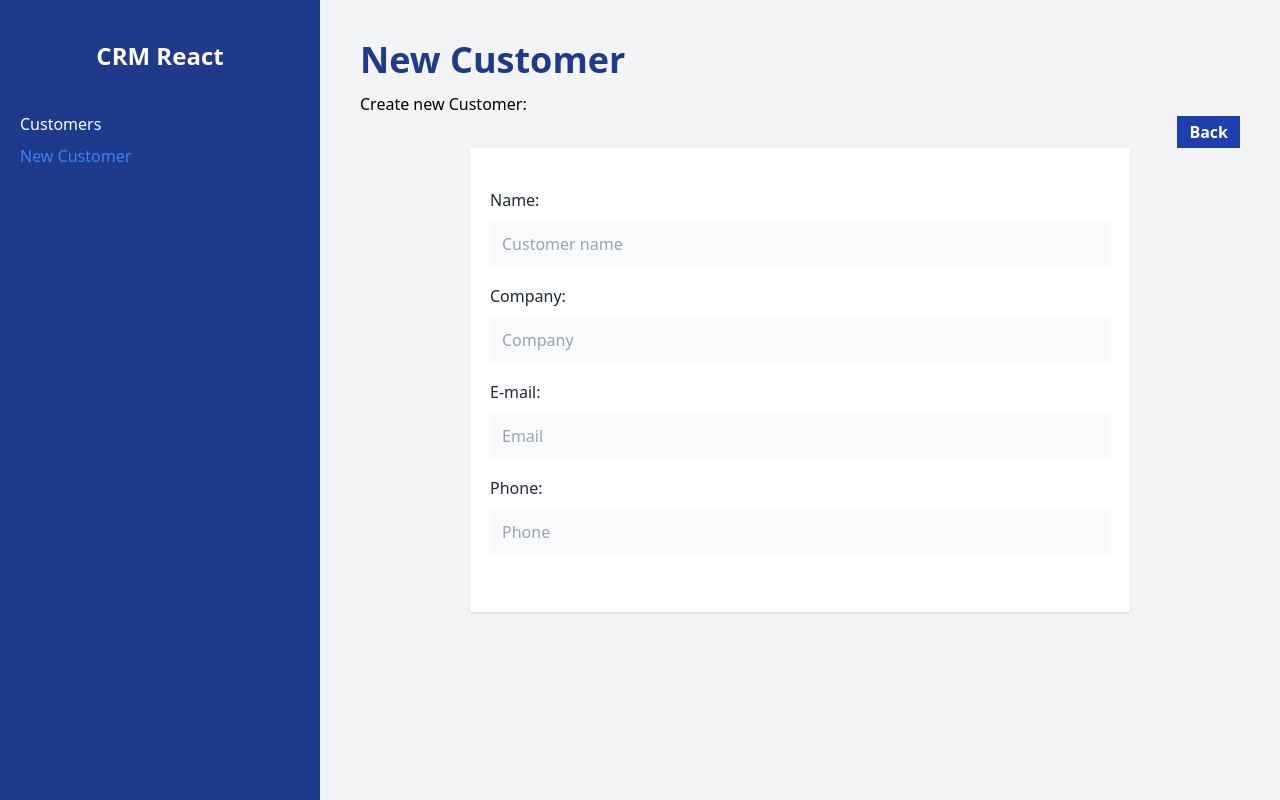
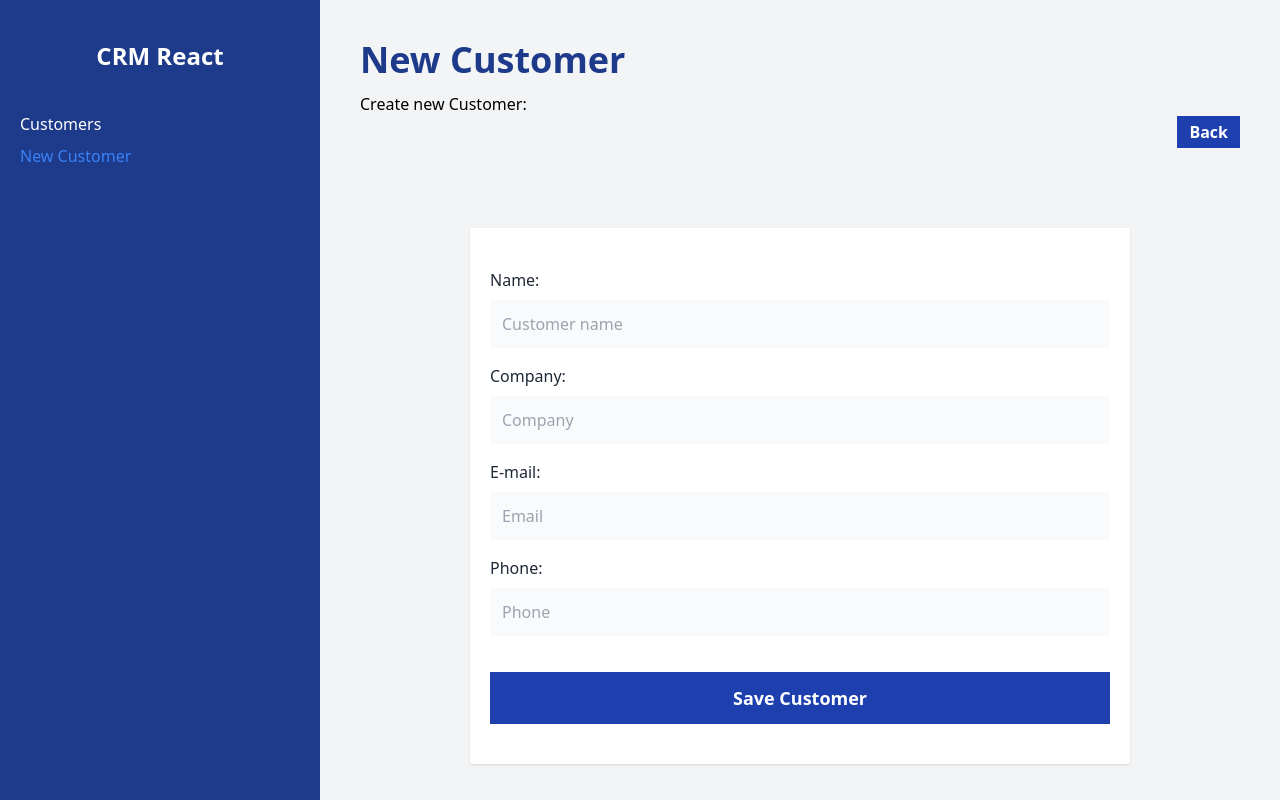
Before and after one commit to fribas84/react-router-crm, a React (Vite) app: page /customers/new in a window 1280 px wide. Built offline with nearby package versions, Linux system fonts and the light colour scheme.

Commit message:
error handling in form

```diff
--- /dev/null
+++ b/src/components/Error.jsx
@@ -0,0 +1,10 @@
+
+const Error = ({children}) => {
+  return (
+    <div className="text-center my-4 bg-red-600 text-white font-bold p-3">
+        {children}
+    </div>
+  )
+}
+
+export default Error
--- a/src/main.jsx
+++ b/src/main.jsx
@@ -3,7 +3,7 @@ import ReactDOM from 'react-dom/client';
 import './index.css';
 import {createBrowserRouter,RouterProvider} from 'react-router-dom';
 import Layout from './components/Layout';
-import { NewCustomer } from './pages/NewCustomer';
+import { NewCustomer,action as actionNewCustomer } from './pages/NewCustomer';
 import { Index, loader as customerLoader } from './pages/Index';
 
 const router = createBrowserRouter([
@@ -18,7 +18,8 @@ const router = createBrowserRouter([
       },
       {
         path: '/customers/new',
-        element: <NewCustomer />
+        element: <NewCustomer />,
+        action: actionNewCustomer
       }
     ]
   },
--- a/src/pages/NewCustomer.jsx
+++ b/src/pages/NewCustomer.jsx
@@ -1,7 +1,26 @@
-import {useNavigate} from 'react-router-dom';
+import { useNavigate, Form, useActionData} from 'react-router-dom';
 import CustomerForm from '../components/CustomerForm';
+import Error from '../components/Error';
+
+export const action = async ({request})=>{
+    const formData = await request.formData();
+    const data = Object.fromEntries(formData);
+    const errors = [];
+    if(Object.values(data).includes('')){
+        errors.push('All fields are mandatory!');
+    }
+
+    if(errors.length){
+        return errors;
+    }
+    return null;
+}
+
 export const NewCustomer = () => {
     const navigate = useNavigate();
+    const errors = useActionData();
+
+    console.log(errors);
     return (
         <>
             <div className='font-black text-4xl text-blue-900'>New Customer</div>
@@ -15,8 +34,20 @@ export const NewCustomer = () => {
                 </button>
             </div>
 
-    <div className='bg-white shadow rounded-sm md:w-3/4 mx-auto px-5 py-10 '>
+            <div className='bg-white shadow rounded-sm md:w-3/4 mx-auto px-5 py-10 mt-20'>
+                <Form
+                    method='post'
+                >
+
+                    {errors?.length && errors.map( (error,i)=><Error key={i}>{error}</Error>)}
                     <CustomerForm />
+                    <input
+                        type='submit'
+                        className='mt-5 w-full bg-blue-800 p-3  font-bold text-white text-lg'
+                        value='Save Customer'
+                    />
+                </Form>
+
 
             </div>
         </>
```
Lines whose indentation alone changed are shown as unchanged.
